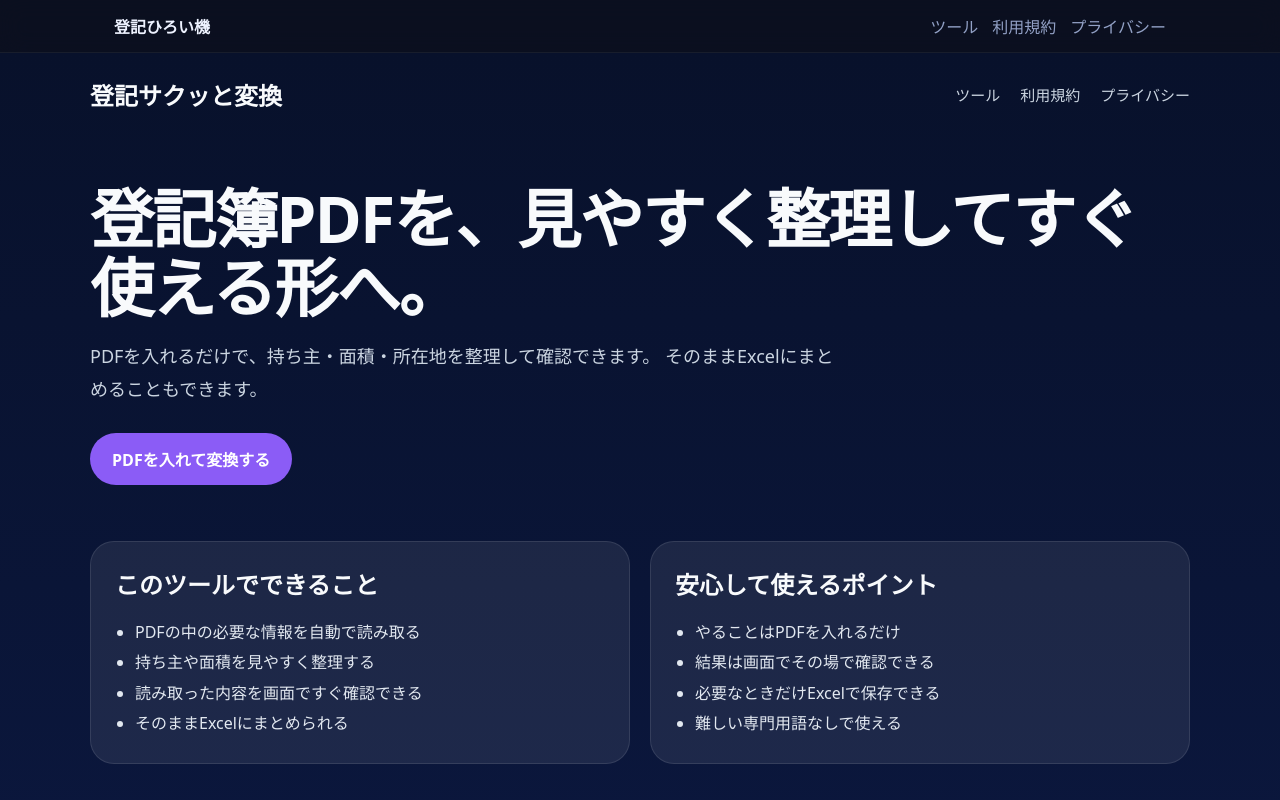
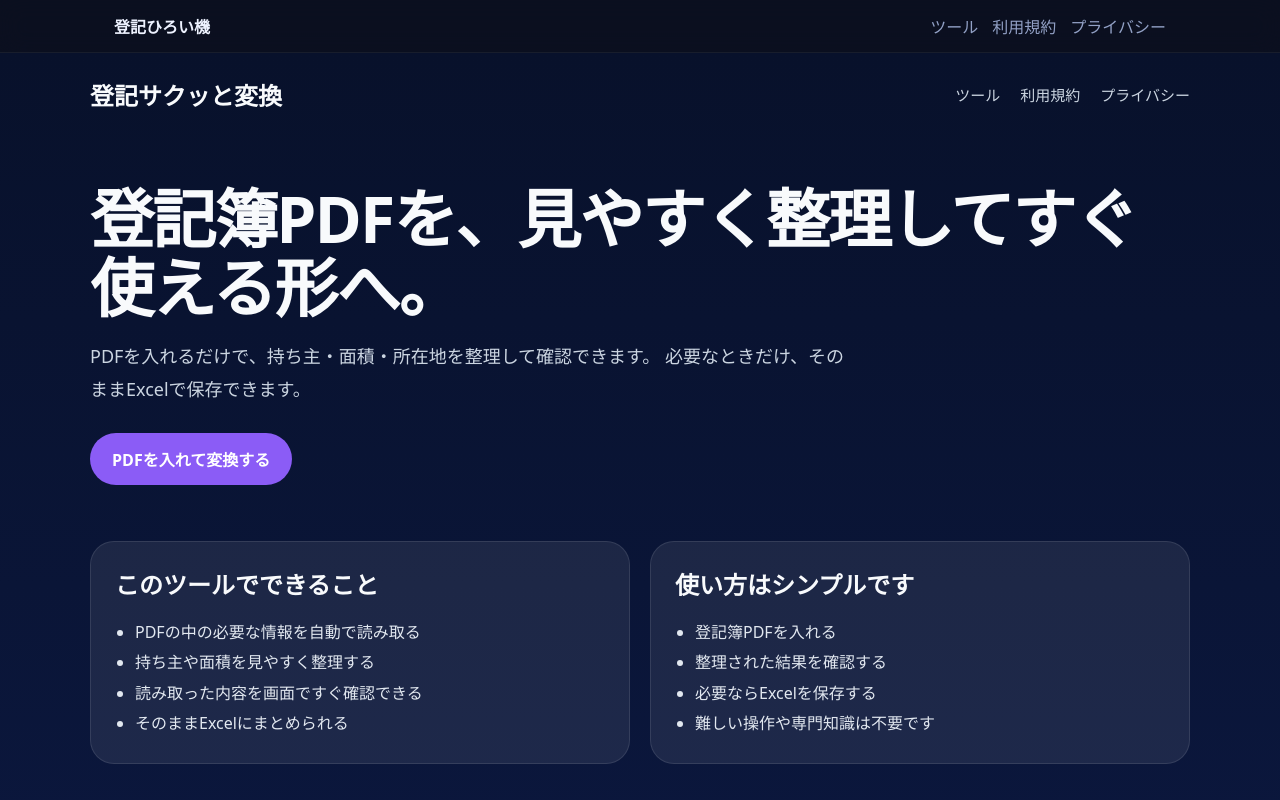
Before and after one commit to tamtamkt7-max/touki-web-app, a Next.js app: page / in a window 1280 px wide. Shown: the top 800 px of the page. Built offline with nearby package versions, Linux system fonts and the light colour scheme.

Commit message:
Update page.tsx

```diff
--- a/app/page.tsx
+++ b/app/page.tsx
@@ -18,7 +18,7 @@ export default function HomePage() {
         <h1 style={styles.title}>登記簿PDFを、見やすく整理してすぐ使える形へ。</h1>
         <p style={styles.lead}>
           PDFを入れるだけで、持ち主・面積・所在地を整理して確認できます。
-          そのままExcelにまとめることもできます。
+          必要なときだけ、そのままExcelで保存できます。
         </p>
 
         <div style={styles.buttonRow}>
@@ -40,12 +40,12 @@ export default function HomePage() {
         </div>
 
         <div style={styles.infoCard}>
-          <h2 style={styles.infoTitle}>安心して使えるポイント</h2>
+          <h2 style={styles.infoTitle}>使い方はシンプルです</h2>
           <ul style={styles.infoList}>
-            <li>やることはPDFを入れるだけ</li>
-            <li>結果は画面でその場で確認できる</li>
-            <li>必要なときだけExcelで保存できる</li>
-            <li>難しい専門用語なしで使える</li>
+            <li>登記簿PDFを入れる</li>
+            <li>整理された結果を確認する</li>
+            <li>必要ならExcelを保存する</li>
+            <li>難しい操作や専門知識は不要です</li>
           </ul>
         </div>
       </section>
```
